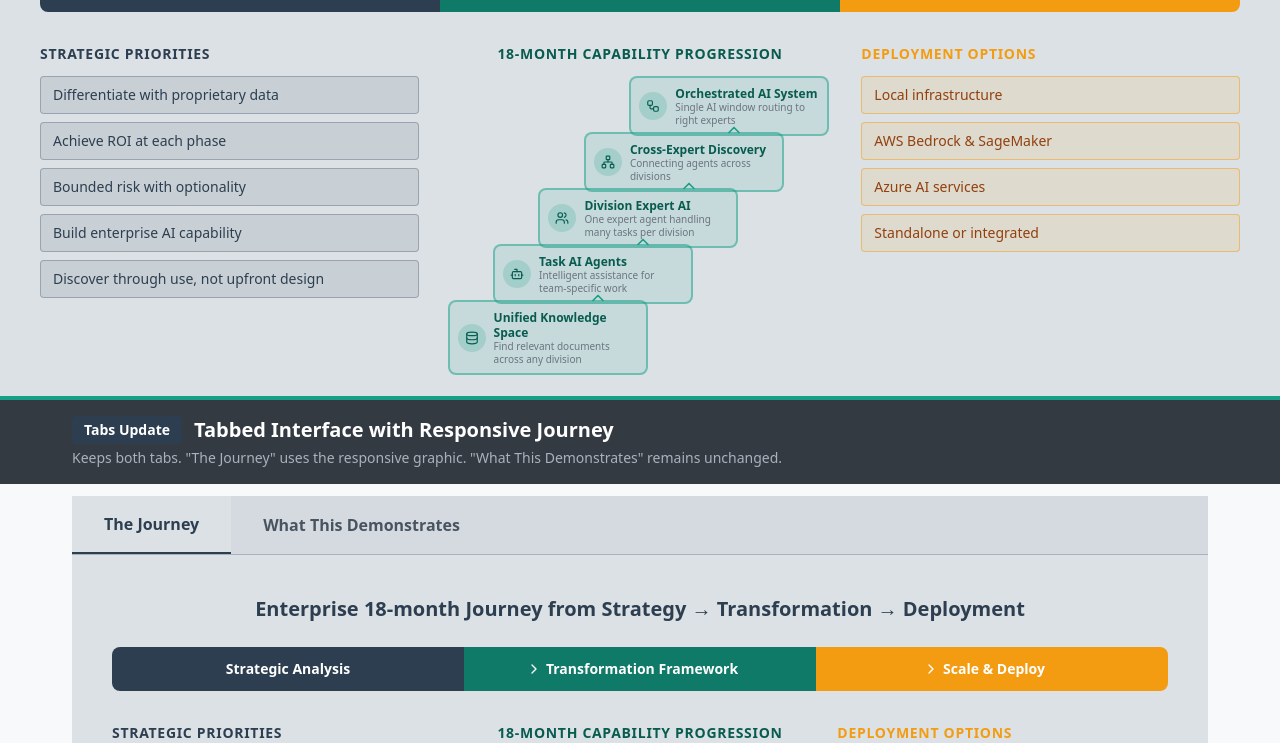
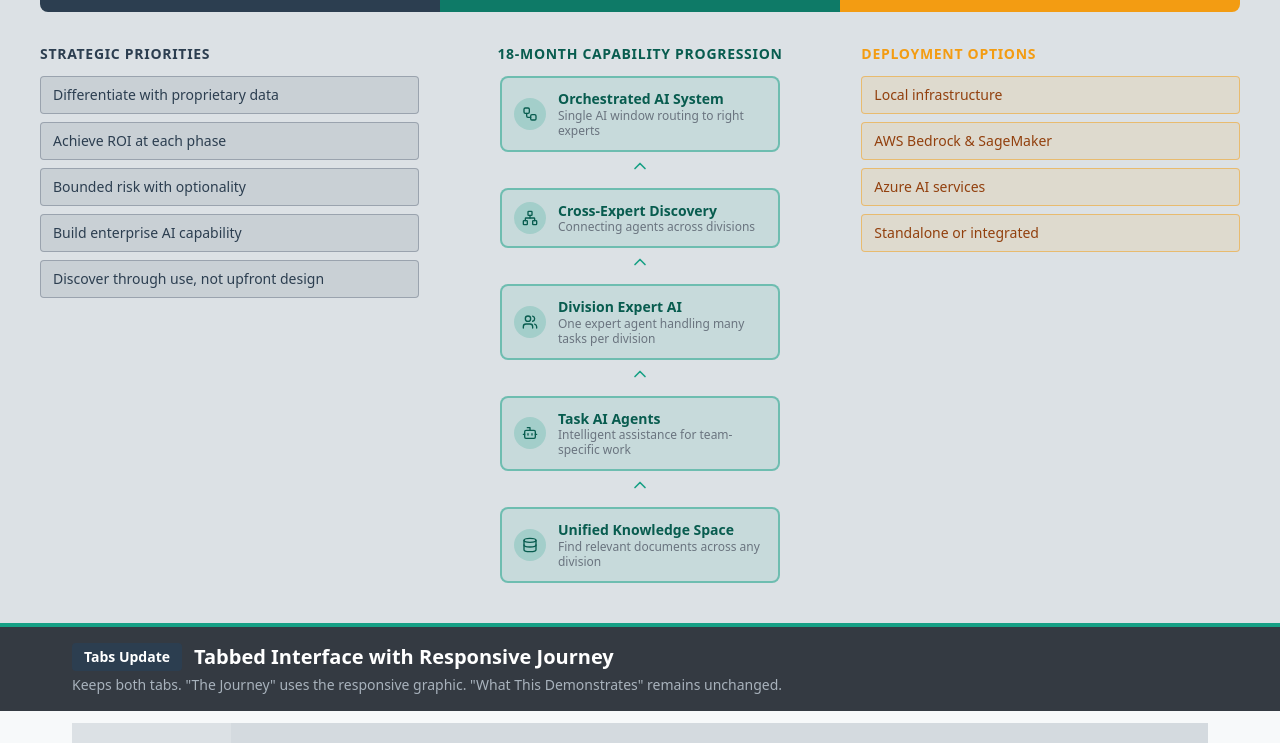
Before and after one commit to deepdmk/enterprise-ai-case-study, a Next.js app in the folder website/: page /enterprise-ai-case-study/mockups in a window 1280 px wide. Shown: the part 2061-2804 px from the top of the page. Built offline with nearby package versions, Linux system fonts and the light colour scheme.

Commit message:
Simplify journey graphic to clean vertical layout
Replace stair-step design with straightforward vertical timeline.
Cleaner, more readable, and more reliable across screen sizes.

```diff
--- a/website/components/home/mockups/JourneyGraphicResponsive.tsx
+++ b/website/components/home/mockups/JourneyGraphicResponsive.tsx
@@ -6,15 +6,14 @@ import {
   Workflow,
   ChevronRight,
   ChevronUp,
-  ArrowUp,
 } from "lucide-react";
 
 /**
  * Responsive Journey Graphic
  *
- * Cascading upward layout:
- * - Phases build from bottom to top
- * - Shows progression as growth
+ * Clean vertical layout:
+ * - Phases displayed top to bottom (5 to 1)
+ * - Arrows between phases showing upward progression
  * - Strategic Priorities on left, Deployment Options on right
  */
 export function JourneyGraphicResponsive() {
@@ -66,9 +65,6 @@ export function JourneyGraphicResponsive() {
     "Standalone or integrated",
   ];
 
-  // Reverse phases for bottom-to-top display
-  const phasesReversed = [...phases].reverse();
-
   return (
     <div className="w-full">
       {/* Top Chevron Bar */}
@@ -105,49 +101,33 @@ export function JourneyGraphicResponsive() {
           </div>
         </div>
 
-        {/* Phase Timeline - stair-step climbing left to right */}
+        {/* Phase Timeline - clean vertical layout */}
         <div>
           <h4 className="text-sm font-bold text-teal-on-light uppercase tracking-wider mb-3 text-center">
             18-Month Capability Progression
           </h4>
-          <div className="relative w-full">
-            {/* Render phases as stairs: bottom-right to top-left */}
-            {[...phases].reverse().map((phase, reverseIndex) => {
-              const index = phases.length - 1 - reverseIndex; // 0 at bottom, 4 at top
-              // Bottom on left, top on right - stairs climb left to right
-              const rightPercent = (phases.length - 1 - index) * 12; // 48%, 36%, 24%, 12%, 0%
-              return (
-                <div key={phase.number} className="relative h-[52px] mb-1">
-                  {/* Phase box - positioned from right */}
-                  <div
-                    className="absolute flex items-center gap-2 bg-teal/10 border-2 border-teal/50 rounded-lg p-2 w-[200px]"
-                    style={{ right: `${rightPercent}%` }}
-                  >
-                    <div className="w-7 h-7 bg-teal/20 rounded-full flex items-center justify-center flex-shrink-0">
-                      <phase.icon className="w-3.5 h-3.5 text-teal-on-light" />
+          <div className="flex flex-col items-center gap-2">
+            {/* Render phases from top (5) to bottom (1) */}
+            {[...phases].reverse().map((phase, reverseIndex) => (
+              <div key={phase.number} className="flex flex-col items-center w-full">
+                {/* Phase box */}
+                <div className="flex items-center gap-3 bg-teal/10 border-2 border-teal/50 rounded-lg p-3 w-full max-w-[280px]">
+                  <div className="w-8 h-8 bg-teal/20 rounded-full flex items-center justify-center flex-shrink-0">
+                    <phase.icon className="w-4 h-4 text-teal-on-light" />
                   </div>
                   <div>
-                      <div className="text-xs font-semibold text-teal-on-light leading-tight">
+                    <div className="text-sm font-semibold text-teal-on-light leading-tight">
                       {phase.title}
                     </div>
-                      <p className="text-[10px] text-gray-600 leading-tight">{phase.description}</p>
+                    <p className="text-xs text-gray-600 leading-tight">{phase.description}</p>
                   </div>
                 </div>
-                  {/* Arrow pointing up to next step (except for bottom phase) */}
+                {/* Arrow pointing up (except after bottom phase) */}
                 {reverseIndex < phases.length - 1 && (
-                    <div
-                      className="absolute"
-                      style={{
-                        right: `calc(${rightPercent}% + 85px)`,
-                        bottom: '-12px'
-                      }}
-                    >
-                      <ChevronUp className="w-5 h-5 text-teal" />
-                    </div>
+                  <ChevronUp className="w-5 h-5 text-teal my-1" />
                 )}
               </div>
-              );
-            })}
+            ))}
           </div>
         </div>
 
```
Lines whose indentation alone changed are shown as unchanged.
